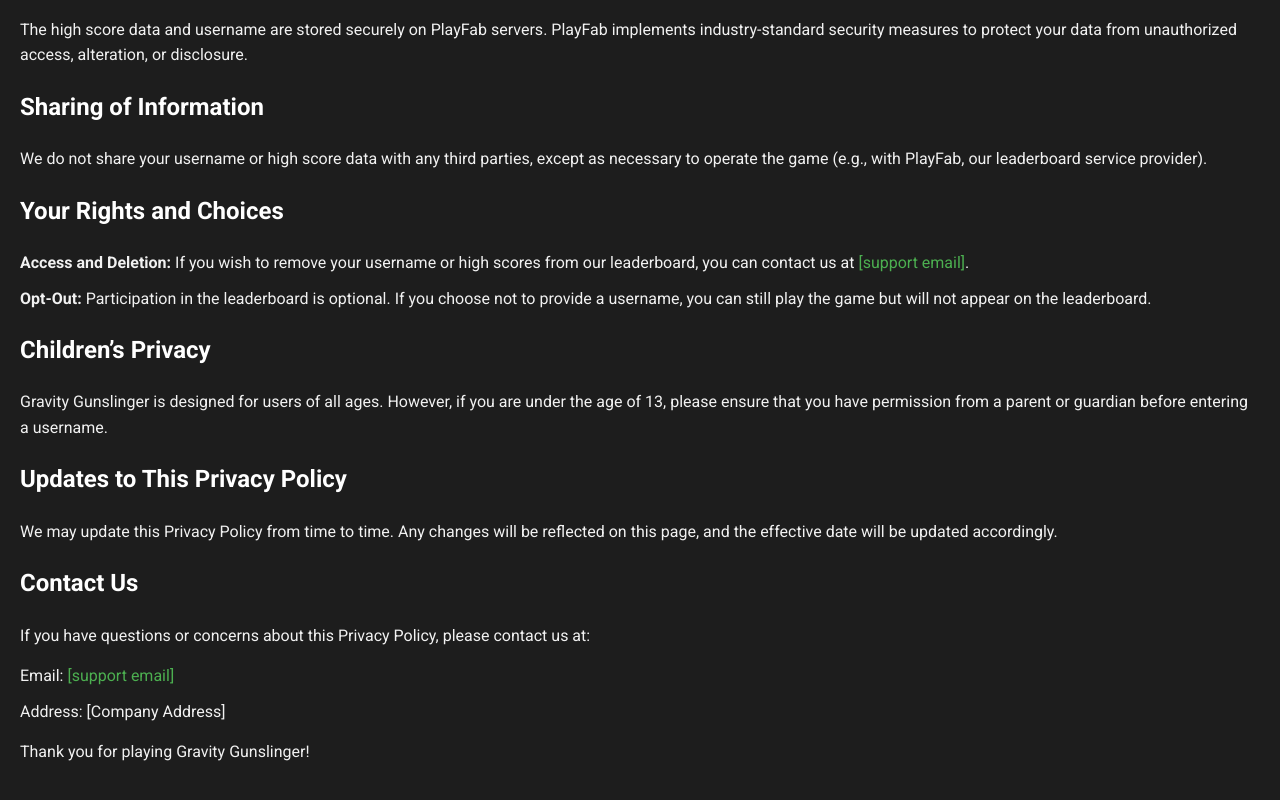
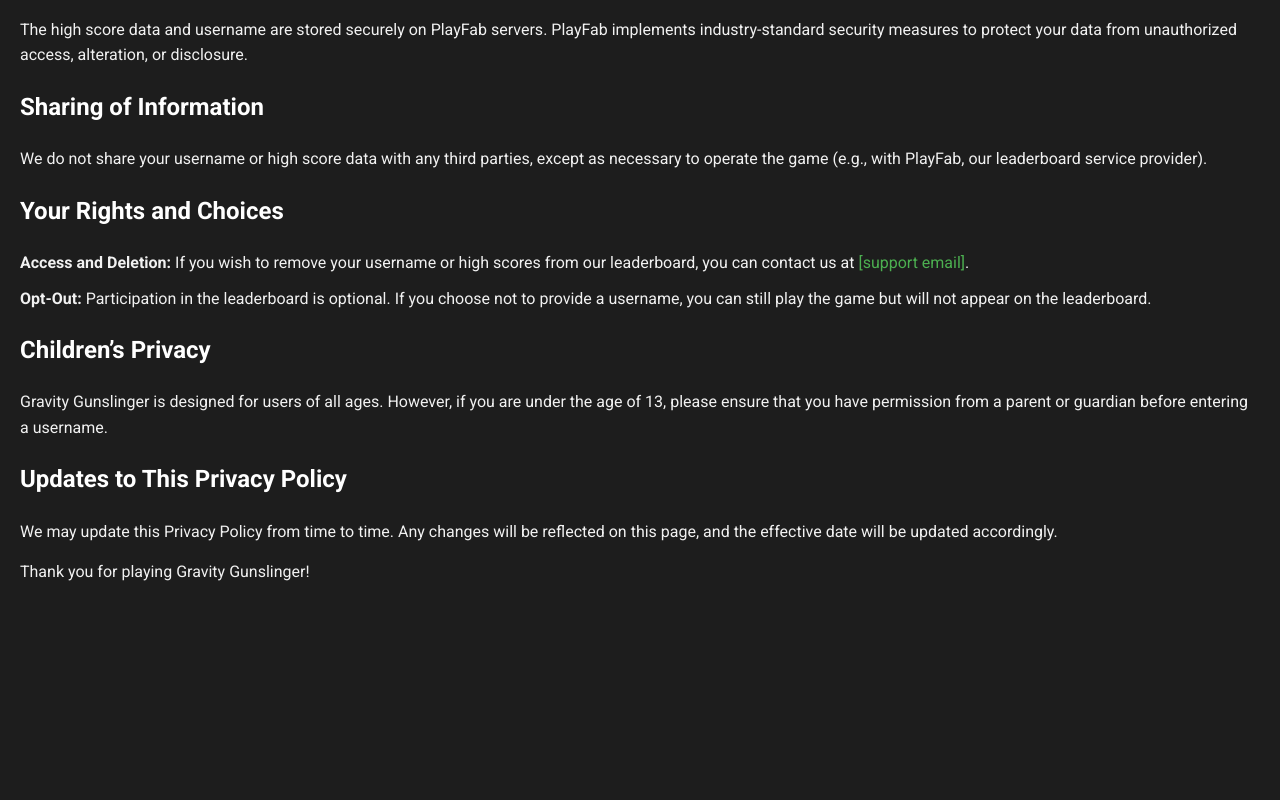
Before and after one commit to n3wt0n3wt0n/n3wt0n3wt0n.github.io, a plain HTML site: page index.html in a window 1280 px wide. Shown: the part 736-1536 px from the top of the page. After the commit the page ends 1356 px from the top, so only its background shows below. Drawn offline with Linux system fonts and the light colour scheme.

Commit message:
Update index.html

```diff
--- a/index.html
+++ b/index.html
@@ -80,13 +80,6 @@
     <h2>Updates to This Privacy Policy</h2>
     <p>We may update this Privacy Policy from time to time. Any changes will be reflected on this page, and the effective date will be updated accordingly.</p>
 
-    <h2>Contact Us</h2>
-    <p>If you have questions or concerns about this Privacy Policy, please contact us at:</p>
-    <ul>
-        <li>Email: <a href="mailto:[support email]">[support email]</a></li>
-        <li>Address: [Company Address]</li>
-    </ul>
-
     <p>Thank you for playing Gravity Gunslinger!</p>
 </body>
 </html>
```
